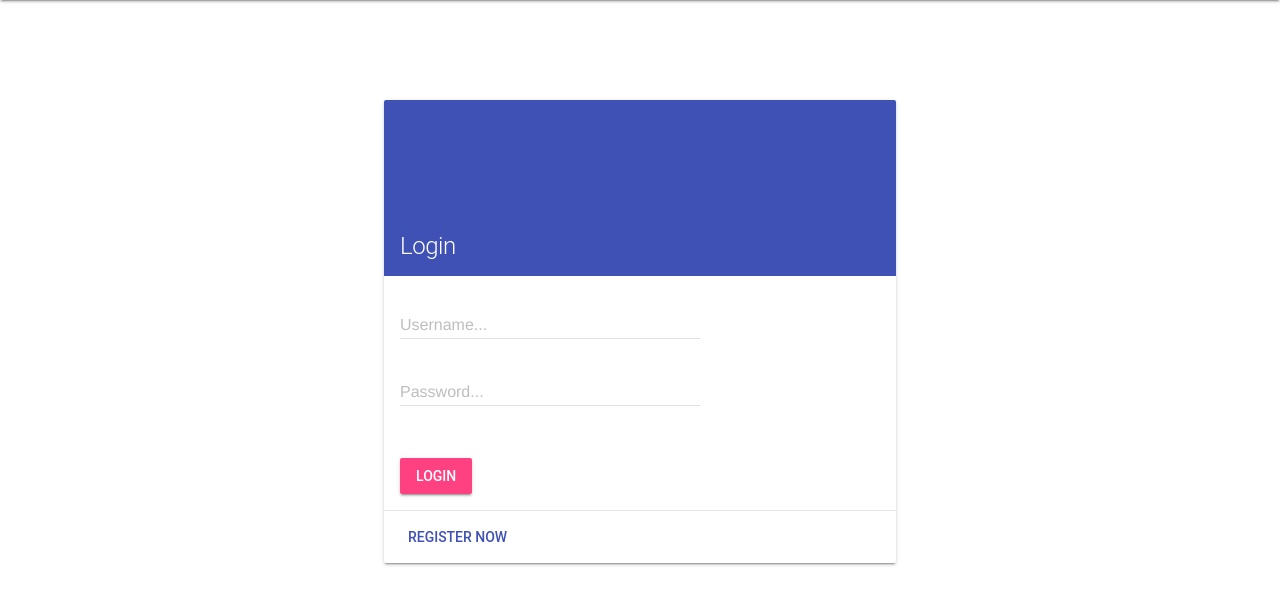
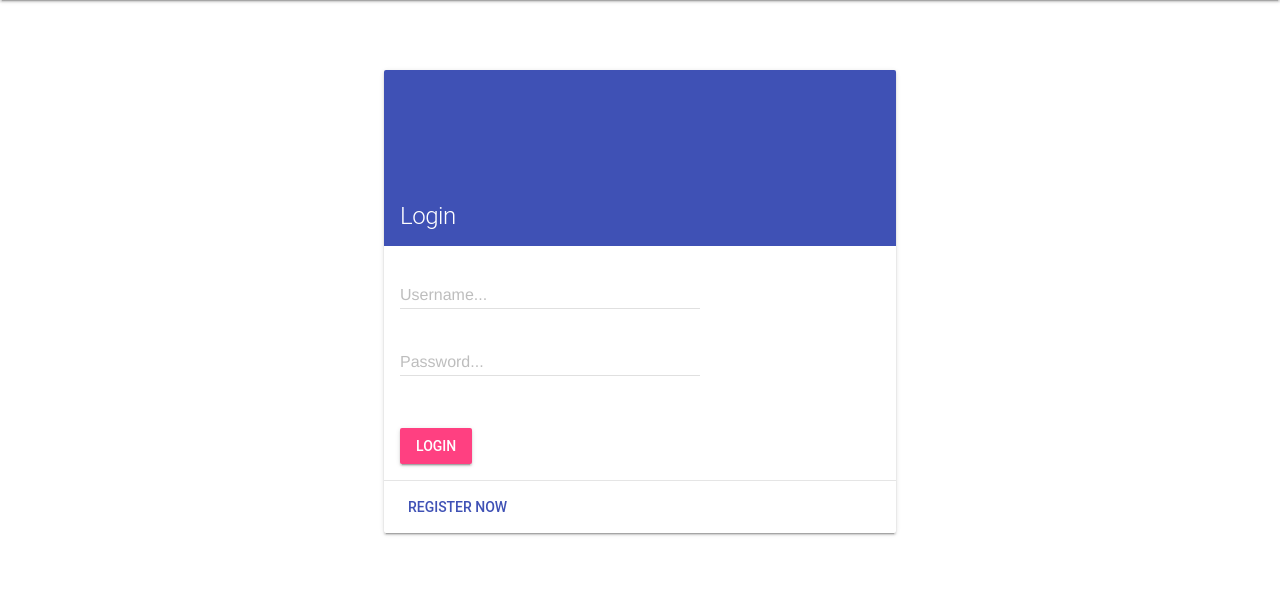
Before and after one commit to Zwogli/Django-ChatApp, a Django app: page /login/ in a window 1280 px wide. Shown: the part 64-669 px from the top of the page. Run offline with Django 5.2, Linux system fonts and the light colour scheme.

Commit message:
Style login page

```diff
--- a/static/css/style.css
+++ b/static/css/style.css
@@ -5,7 +5,7 @@
 	margin-top: 2rem !important;
 }
 .page-content {
-	padding-top: 100px;
+	padding: 5rem 2rem;
 	display: flex;
 	flex-direction: column;
 	justify-content: center;
@@ -23,7 +23,8 @@
 	align-items: center;
 }
 .demo-card-wide.mdl-card {
-	width: 512px;
+	width: 100%;
+	max-width: 512px;
 }
 .demo-card-wide > .mdl-card__title {
 	color: #fff;
```
